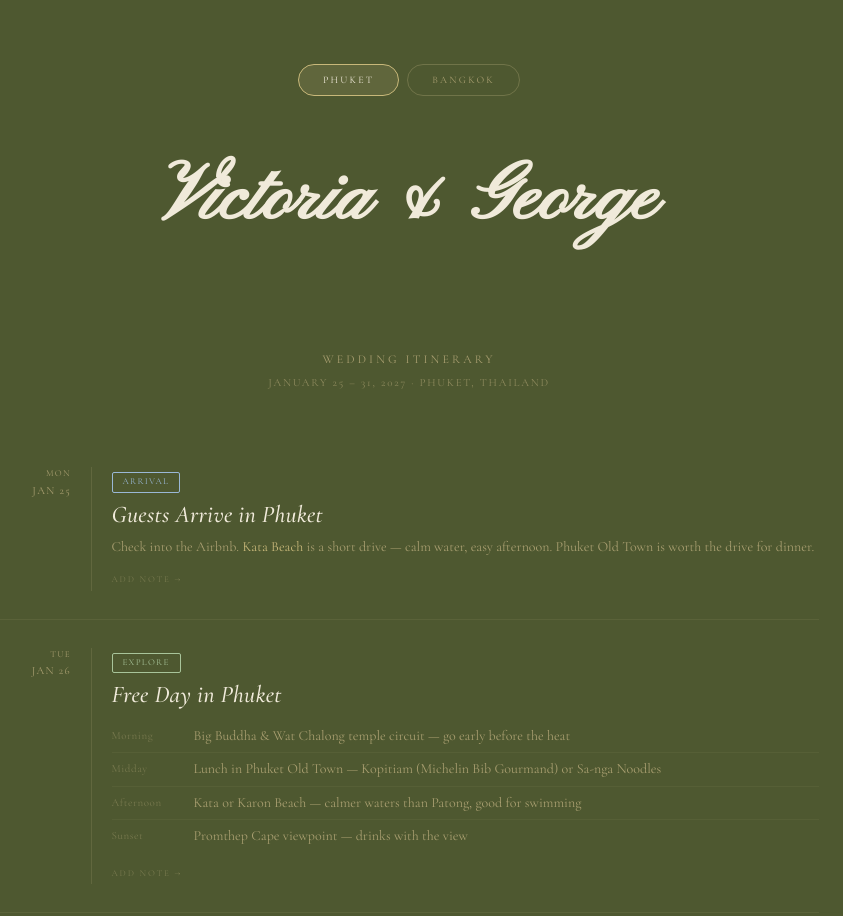
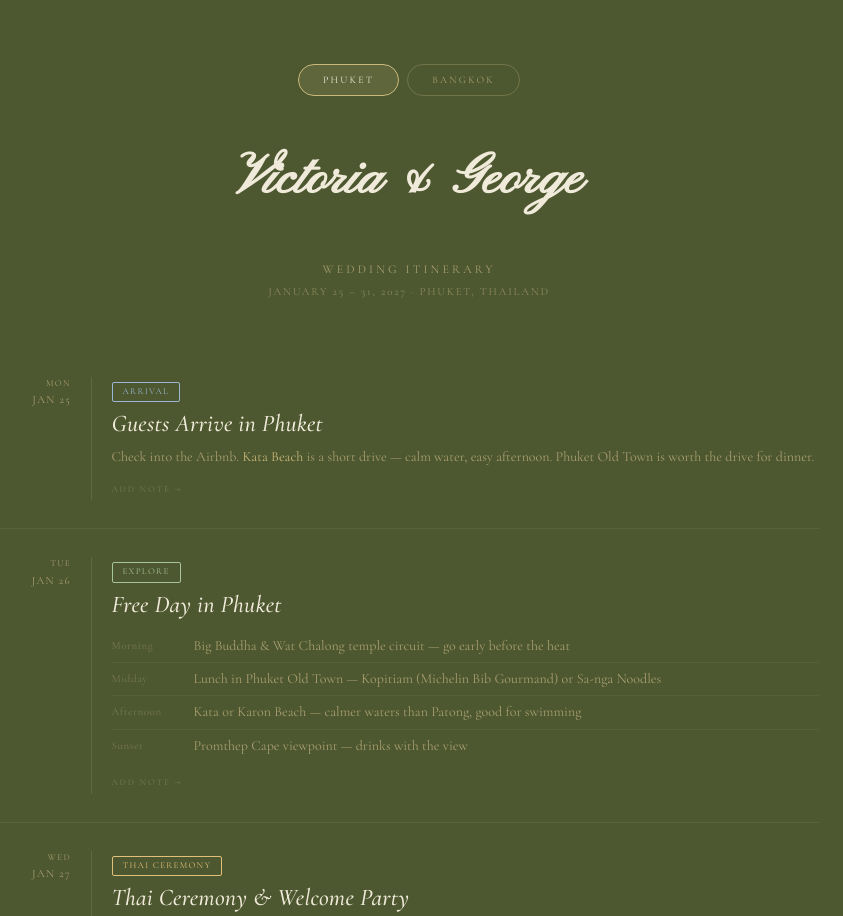
Before and after one commit to vanessakluong/victoria-george-wedding, a website built with Vite: page index.html in a window 1280 px wide. Shown: the top 916 px of the page, without its empty margins (231-1074 px from the left). Built offline with nearby package versions, Linux system fonts and the light colour scheme.

Commit message:
Fix Pinyon Script swash clipping on heading
Reduced font size of 'Victoria & George' from clamp(36px,10vw,80px) to
clamp(22px,8vw,56px). At 80px the text was ~950px wide, overflowing section
bounds and causing overflow-x:hidden to clip the & and G swashes. Smaller
cap keeps the full character visible at all viewport widths.

Co-Authored-By: Claude Sonnet 4.6 <noreply@anthropic.com>

```diff
--- a/index.html
+++ b/index.html
@@ -59,12 +59,12 @@
 
     .script-heading {
       font-family: var(--font-script);
-      font-size: clamp(44px, 6vw, 68px);
+      font-size: clamp(20px, 6vw, 52px);
       color: var(--espresso);
       margin-bottom: 1.75rem;
       line-height: 1.6;
       max-width: 100%;
-      padding-bottom: 1em;
+      padding-bottom: 0.5em;
     }
 
     .caps-body {
@@ -541,7 +541,7 @@
 
       .notes-grid { grid-template-columns: 1fr; }
 
-      .script-heading  { font-size: clamp(36px, 9vw, 52px); }
+      .script-heading  { font-size: clamp(22px, 8vw, 52px); }
       .sec-label       { font-size: clamp(34px, 8vw, 48px); }
       .wedding-day-title { font-size: clamp(48px, 12vw, 72px); }
       .caps-body       { font-size: 12px; letter-spacing: 0.12em; }
@@ -580,7 +580,7 @@
         <a class="page-pill active" href="/">Phuket</a>
         <a class="page-pill" href="/bangkok.html">Bangkok</a>
       </nav>
-      <h1 class="script-heading" style="color:var(--cream); font-size:clamp(36px,10vw,80px); margin-bottom:0.4rem;">Victoria &amp; George</h1>
+      <h1 class="script-heading" style="color:var(--cream); font-size:clamp(22px,8vw,56px); margin-bottom:0.4rem;">Victoria &amp; George</h1>
       <p style="font-family:var(--font-body); font-size:12px; letter-spacing:0.26em; text-transform:uppercase; color:var(--gold-dim); margin-bottom:0.25rem;">Wedding Itinerary</p>
       <p style="font-family:var(--font-body); font-size:11px; letter-spacing:0.16em; text-transform:uppercase; color:var(--gold-dim); opacity:0.7;">January 25 – 31, 2027 · Phuket, Thailand</p>
     </div>
```
Also changed, not shown: bangkok.html (+3 -3 lines), victoria-george-itinerary.html (+4 -4 lines).
